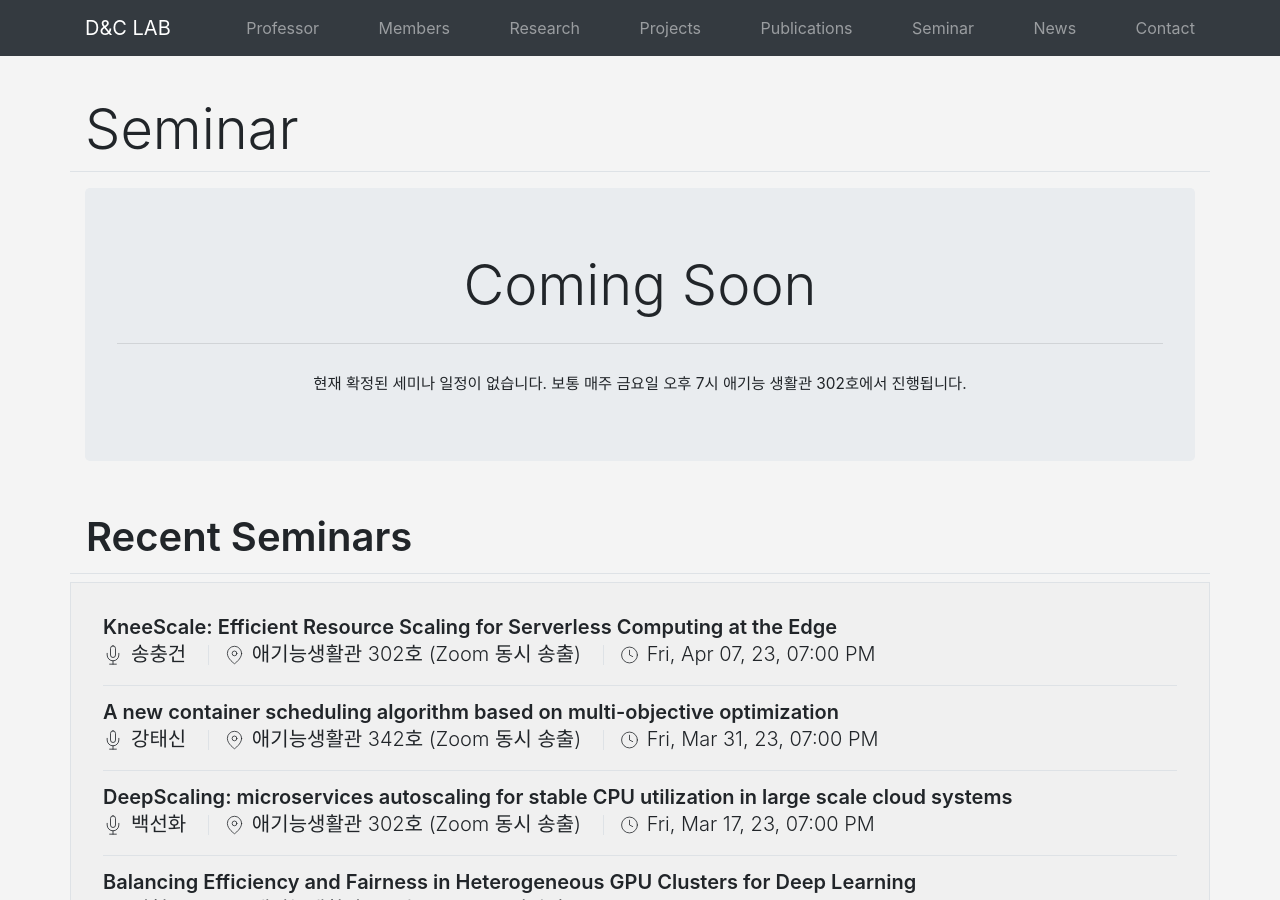
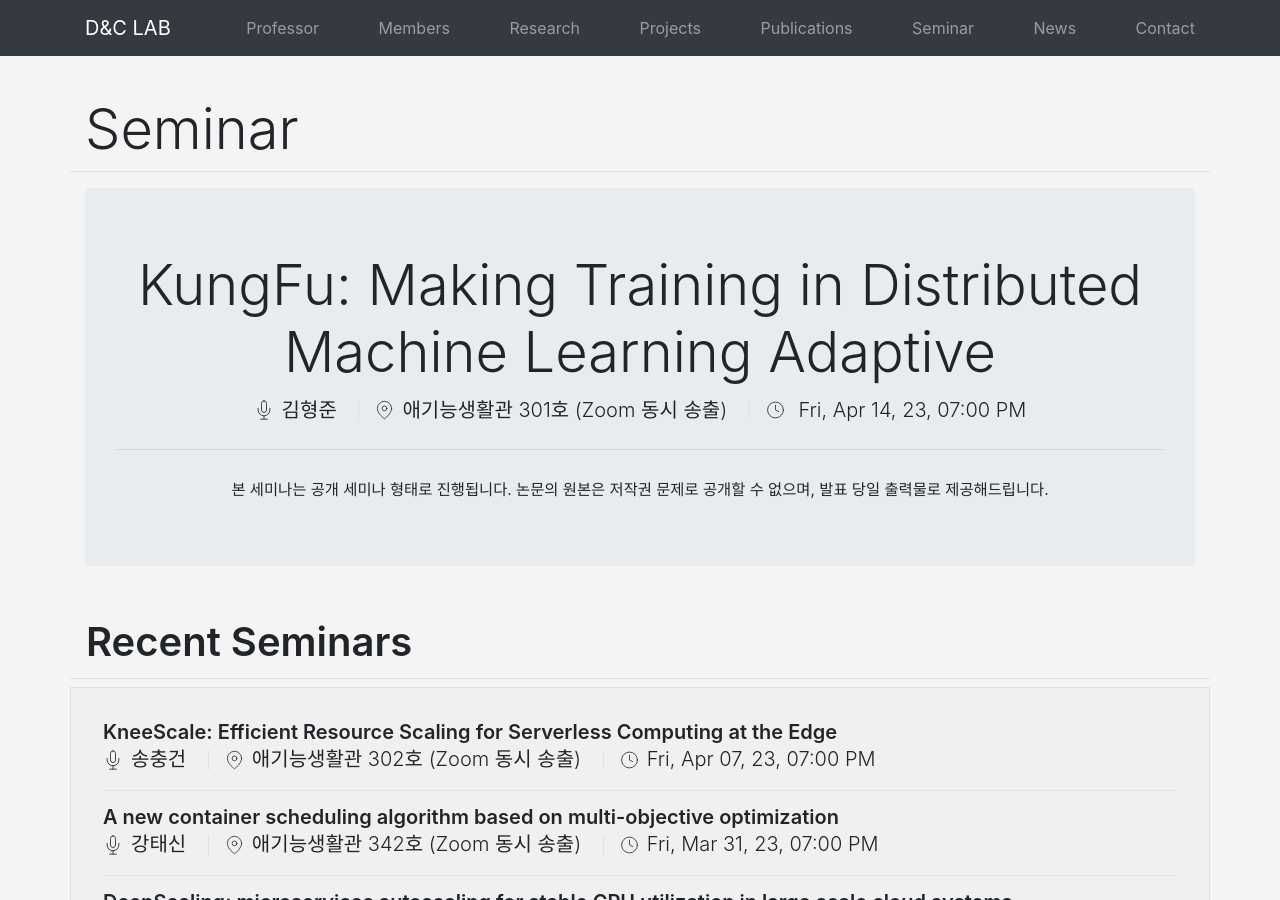
Before and after one commit to KU-Cloud/ku-cloud.github.io, a Jekyll site: the page built from seminar.html, in a window 1280 px wide and 900 px high. Built offline with Jekyll 4.4.1, drawn with Linux system fonts in a browser that asks for light colours.

Commit message:
add new seminar (23.04.14)

```diff
--- a/_data/seminars.yaml
+++ b/_data/seminars.yaml
@@ -919,3 +919,7 @@
   speacker: 송충건
   date: 2023-04-07T19:00:00.000+0900
   location: 애기능생활관 302호 (Zoom 동시 송출)
+- title: 'KungFu: Making Training in Distributed Machine Learning Adaptive'
+  speacker: 김형준
+  date: 2023-04-14T19:00:00.000+0900
+  location: 애기능생활관 301호 (Zoom 동시 송출)
```
